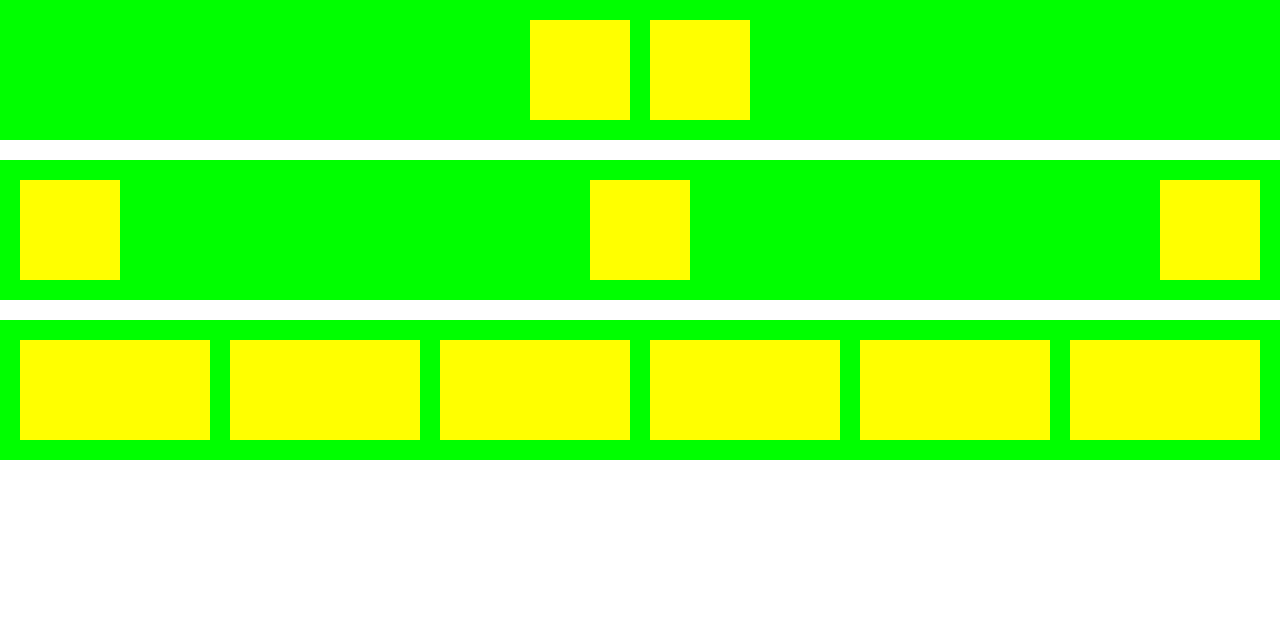
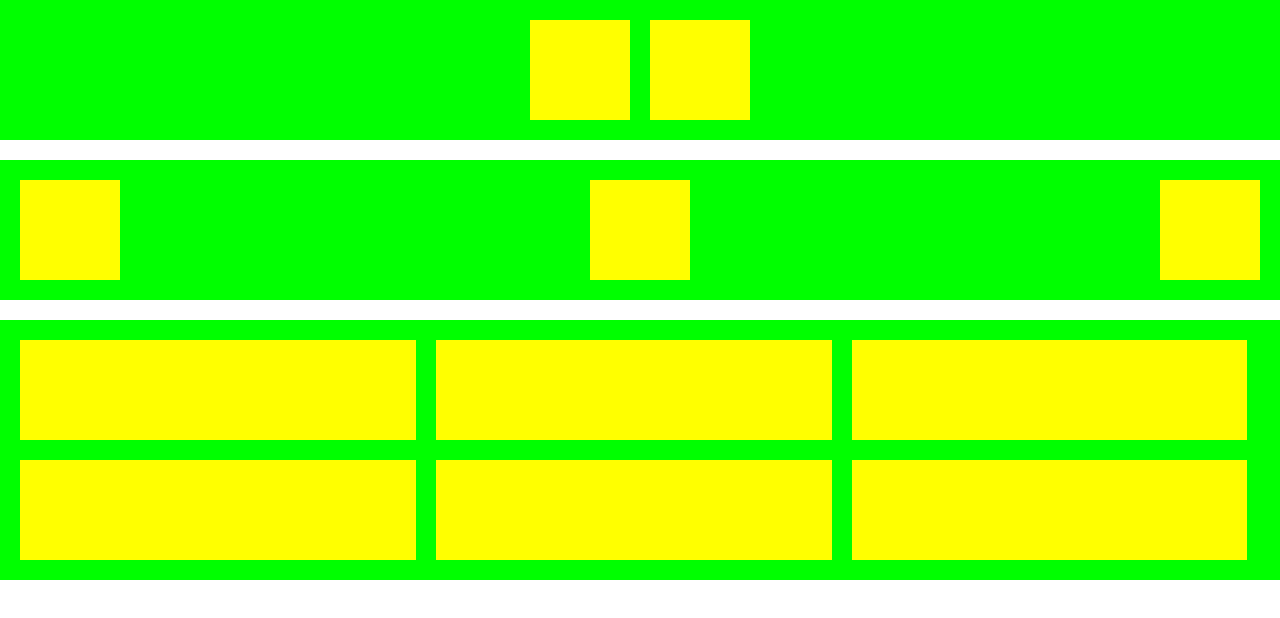
Before and after one commit to Fasegree/1, a plain HTML site: page project4HW/index.html in a window 1280 px wide. Drawn offline with Linux system fonts and the light colour scheme.

Commit message:
add 3 rectangle

```diff
--- a/project4HW/css/style.css
+++ b/project4HW/css/style.css
@@ -5,6 +5,7 @@
 }
 .contain {
 	display: flex;
+	flex-wrap: wrap;
 	margin-bottom: 20px;
 	padding: 10px;
 	background-color: #0f0;
@@ -23,7 +24,8 @@
 	background-color: #ff0;
 }
 .procent33 {
-	width: 33%;
+	width: calc(33% - 20px);
+	min-width: 100px;
 	height: 100px;
 	margin: 10px;
 	background-color: #ff0;
```
